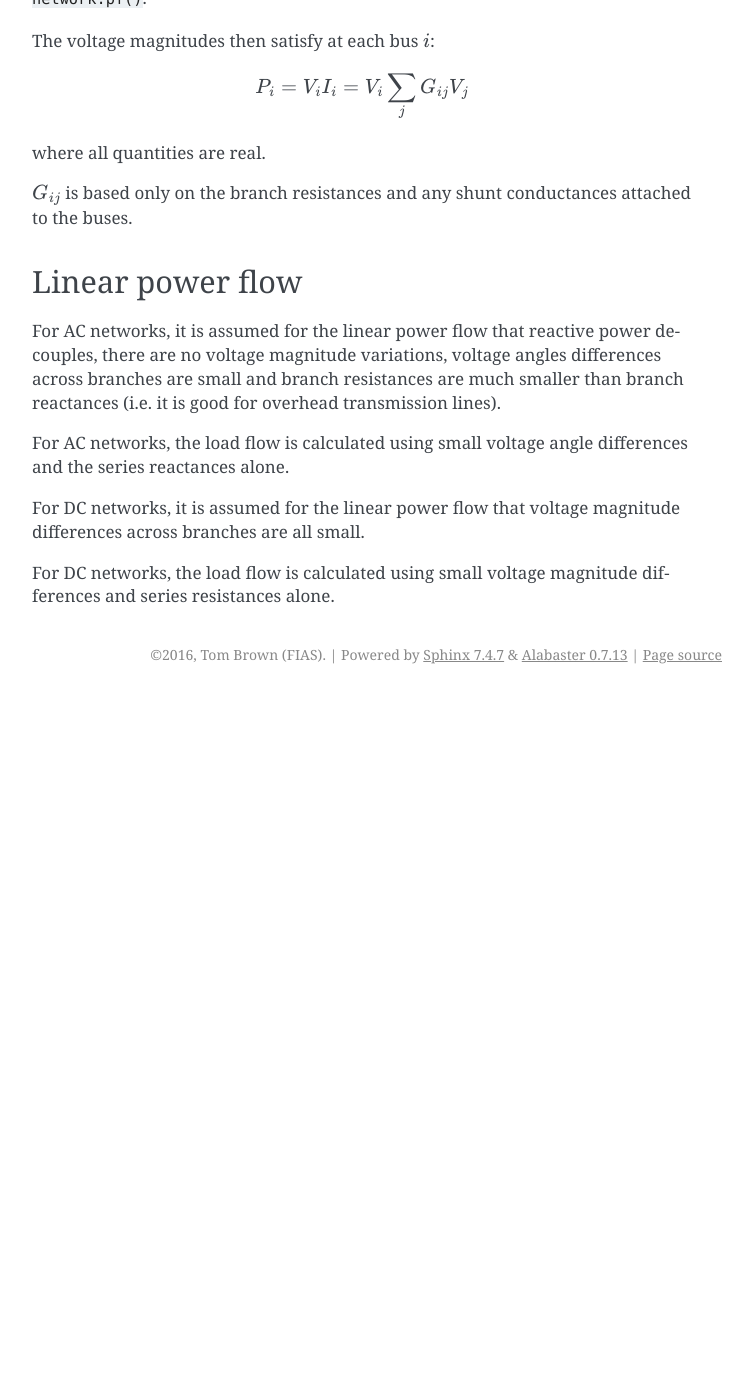
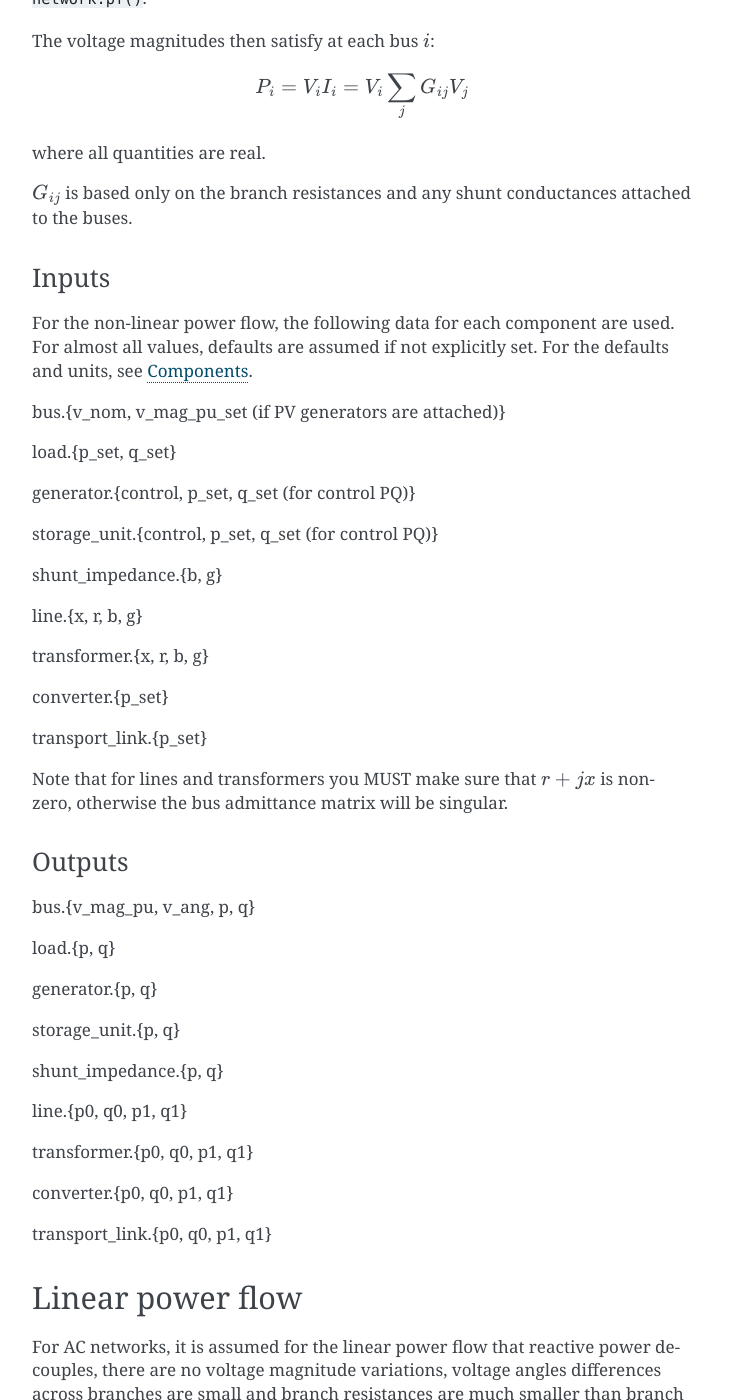
Before and after one commit to PyPSA/PyPSA, a Sphinx documentation site: the page built from doc/power_flow.rst, in a window 1280 px wide and 1400 px high, scrolled down 1925 px. Shown: the whole window, without its empty margins (388-1141 px from the left). Built offline with Sphinx 7.4.7, drawn with Linux system fonts in a browser that asks for light colours; formulas are drawn with MathJax 3; before the commit the page ends 2619 px from its top, so only the background shows below that; some of the changed text lies outside the part shown.

Commit message:
Document inputs and outputs of PF and OPF
Also Change the OPF output to store the optimised capacities in
{p,s}_nom_opt instead of over-writing {p,s}_nom.

```diff
--- a/doc/branches.csv
+++ b/doc/branches.csv
@@ -11,3 +11,4 @@
 q0,series of floats,MVar,0.,Reactive power at bus0 (positive if bus is withdrawing power).,Output
 p1,series of floats,MW,0.,Active power at bus1 (positive if bus is withdrawing power).,Output
 q1,series of floats,MVar,0.,Reactive power at bus1 (positive if bus is withdrawing power).,Output
+s_nom_opt,float,MVA,0.,Optimised capacity for apparent power.,Output
--- a/doc/converters.csv
+++ b/doc/converters.csv
@@ -14,3 +14,4 @@
 q0,series of floats,MVar,0.,Reactive power at bus0 (positive if bus is withdrawing power).,Output
 p1,series of floats,MW,0.,Active power at bus1 (positive if bus is withdrawing power).,Output
 q1,series of floats,MVar,0.,Reactive power at bus1 (positive if bus is withdrawing power).,Output
+s_nom_opt,float,MVA,0.,Optimised capacity for apparent power.,Output
--- a/doc/generators.csv
+++ b/doc/generators.csv
@@ -20,3 +20,4 @@
 efficiency,float,per unit,1.,"Ratio between primary energy and electrical energy, e.g. takes value 0.4 for gas. This is important for determining CO2 emissions per MWh.",Input (optional)
 p,series of floats,MW,0.,active power at bus (positive if net generation),Output
 q,series of floats,MVar,0.,reactive power (positive if net generation),Output
+p_nom_opt,float,MW,0.,Optimised nominal power.,Output
--- a/doc/lines.csv
+++ b/doc/lines.csv
@@ -21,3 +21,4 @@
 r_pu,float,per unit,0.,Per unit series resistance calculated by PyPSA from r and bus.v_nom,Output
 g_pu,float,per unit,0.,Per unit shunt conductivity calculated by PyPSA from g and bus.v_nom,Output
 b_pu,float,per unit,0.,Per unit shunt susceptance calculated by PyPSA from b and bus.v_nom,Output
+s_nom_opt,float,MVA,0.,Optimised capacity for apparent power.,Output
--- a/doc/power_flow.rst
+++ b/doc/power_flow.rst
@@ -113,6 +113,56 @@
 :math:`G_{ij}` is based only on the branch resistances and any shunt
 conductances attached to the buses.
 
+Inputs
+------
+
+For the non-linear power flow, the following data for each component
+are used. For almost all values, defaults are assumed if not
+explicitly set. For the defaults and units, see :doc:`components`.
+
+bus.{v_nom, v_mag_pu_set (if PV generators are attached)}
+
+load.{p_set, q_set}
+
+generator.{control, p_set, q_set (for control PQ)}
+
+storage_unit.{control, p_set, q_set (for control PQ)}
+
+shunt_impedance.{b, g}
+
+line.{x, r, b, g}
+
+transformer.{x, r, b, g}
+
+converter.{p_set}
+
+transport_link.{p_set}
+
+
+Note that for lines and transformers you MUST make sure that
+:math:`r+jx` is non-zero, otherwise the bus admittance matrix will be singular.
+
+Outputs
+-------
+
+bus.{v_mag_pu, v_ang, p, q}
+
+load.{p, q}
+
+generator.{p, q}
+
+storage_unit.{p, q}
+
+shunt_impedance.{p, q}
+
+line.{p0, q0, p1, q1}
+
+transformer.{p0, q0, p1, q1}
+
+converter.{p0, q0, p1, q1}
+
+transport_link.{p0, q0, p1, q1}
+
 
 Linear power flow
 =================
@@ -131,3 +181,52 @@
 
 For DC networks, the load flow is calculated using small voltage
 magnitude differences and series resistances alone.
+
+Inputs
+------
+
+For the linear power flow, the following data for each component
+are used. For almost all values, defaults are assumed if not
+explicitly set. For the defaults and units, see :doc:`components`.
+
+bus.{v_nom}
+
+load.{p_set}
+
+generator.{p_set}
+
+storage_unit.{p_set}
+
+shunt_impedance.{g}
+
+line.{x}
+
+transformer.{x}
+
+converter.{p_set}
+
+transport_link.{p_set}
+
+Note that for lines and transformers you MUST make sure that
+:math:`x` is non-zero, otherwise the bus admittance matrix will be singular.
+
+Outputs
+-------
+
+bus.{v_mag_pu, v_ang, p}
+
+load.{p}
+
+generator.{p}
+
+storage_unit.{p}
+
+shunt_impedance.{p}
+
+line.{p0, p1}
+
+transformer.{p0, p1}
+
+converter.{p0, p1}
+
+transport_link.{p0, p1}
--- a/doc/storage_units.csv
+++ b/doc/storage_units.csv
@@ -30,3 +30,4 @@
 q,series of floats,MVar,0.,reactive power (positive if net generation),Output
 state_of_charge,series of floats,MWh,NaN,State of charge as calculated by the OPF.,Output
 spill,series of floats,MW,0.,Spillage for each snapshot.,Output
+p_nom_opt,float,MW,0.,Optimised nominal power.,Output
--- a/doc/transformers.csv
+++ b/doc/transformers.csv
@@ -21,3 +21,4 @@
 r_pu,float,per unit,0.,Per unit series resistance calculated by PyPSA from r and bus.v_nom,Output
 g_pu,float,per unit,0.,Per unit shunt conductivity calculated by PyPSA from g and bus.v_nom,Output
 b_pu,float,per unit,0.,Per unit shunt susceptance calculated by PyPSA from b and bus.v_nom,Output
+s_nom_opt,float,MVA,0.,Optimised capacity for apparent power.,Output
--- a/doc/transport_links.csv
+++ b/doc/transport_links.csv
@@ -14,3 +14,4 @@
 q0,series of floats,MVar,0.,Reactive power at bus0 (positive if bus is withdrawing power).,Output
 p1,series of floats,MW,0.,Active power at bus1 (positive if bus is withdrawing power).,Output
 q1,series of floats,MVar,0.,Reactive power at bus1 (positive if bus is withdrawing power).,Output
+s_nom_opt,float,MVA,0.,Optimised capacity for apparent power.,Output
```
Also changed, not shown: doc/optimal_power_flow.rst (+50 -0 lines), 2 other files.
